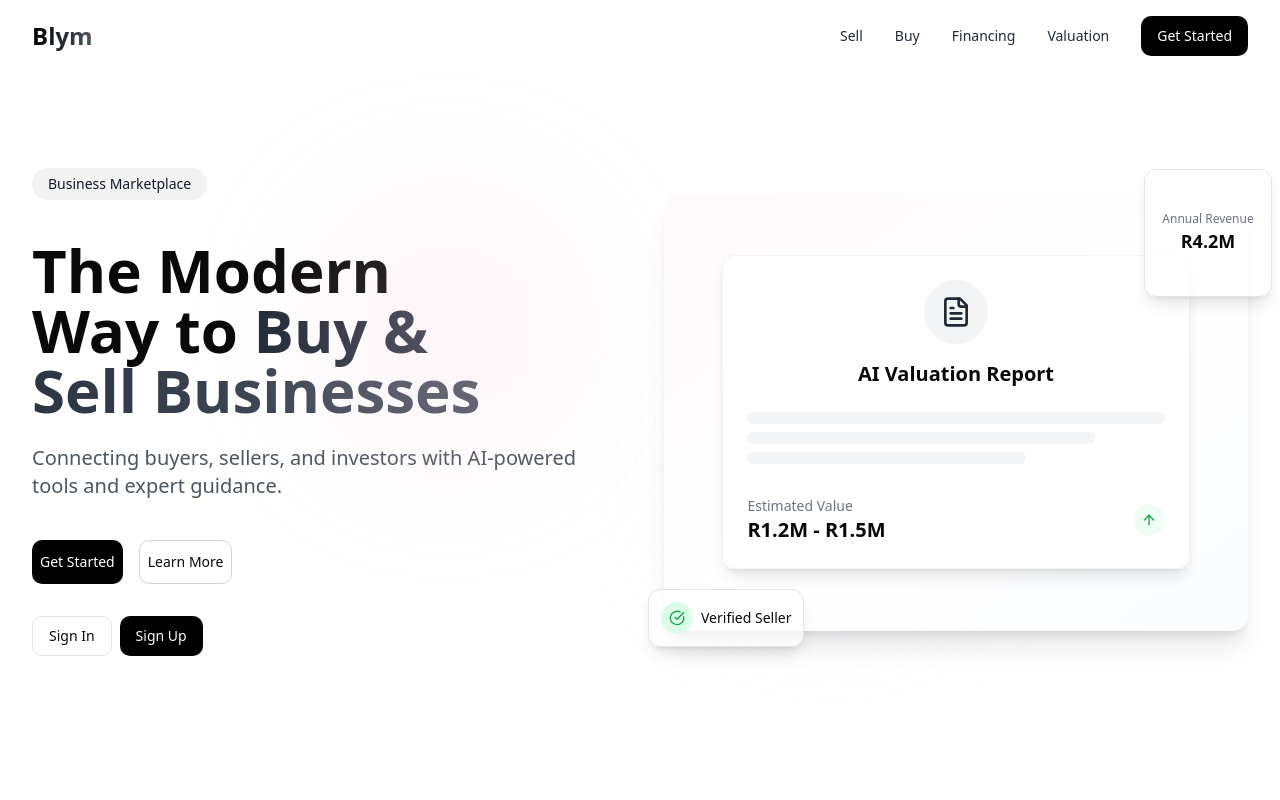
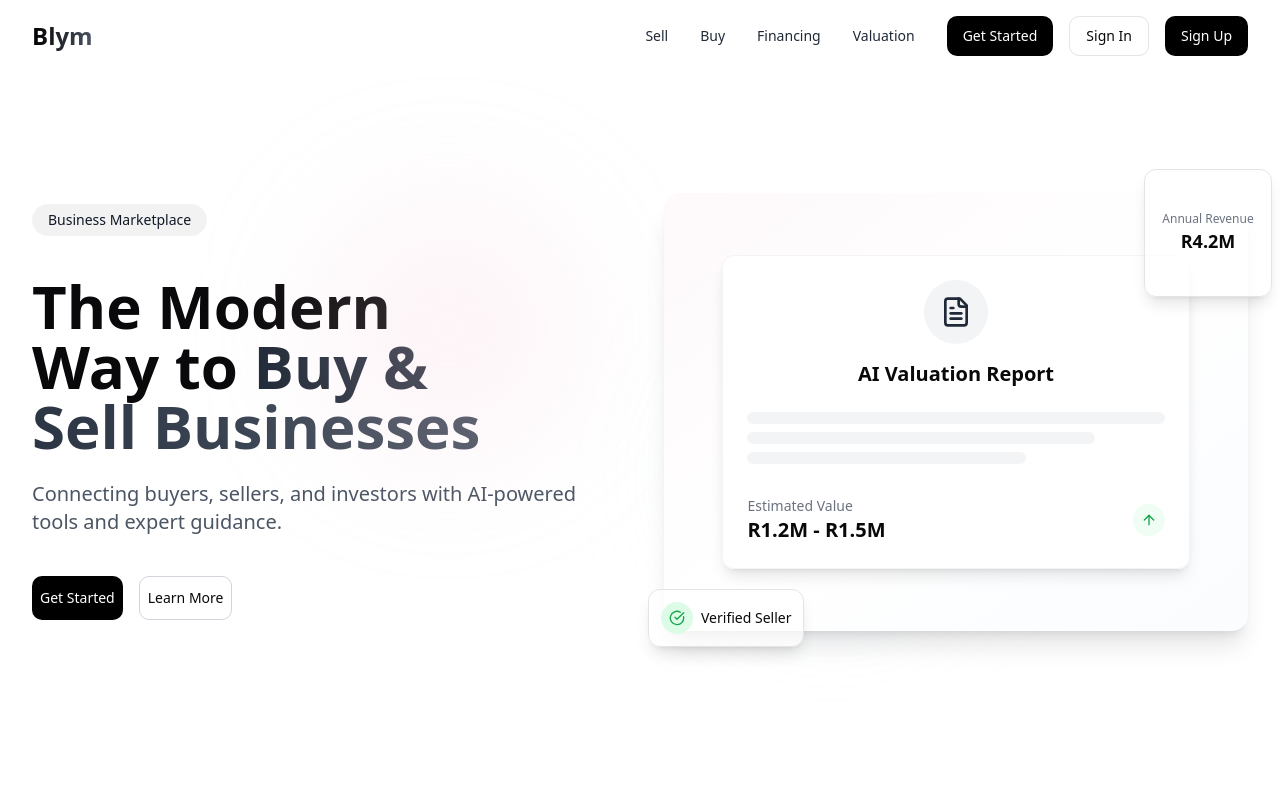
Before and after one commit to ShivenMoodley/blym-marketplace-Version-1-, a React (Vite) app: page / in a window 1280 px wide. Shown: the top 800 px of the page. Built offline with nearby package versions, Linux system fonts and the light colour scheme.

Commit message:
feat: Move sign-in/sign-up buttons
Moves the sign-in and sign-up buttons next to the "Get Started" button in the navigation bar for improved visibility and user access.

```diff
--- a/src/components/Hero.tsx
+++ b/src/components/Hero.tsx
@@ -1,11 +1,8 @@
-
 import React, { useEffect, useRef } from "react";
 import { Button } from "@/components/ui/button";
 import { useIsMobile } from "@/hooks/use-mobile";
 import { Card, CardContent } from "@/components/ui/card";
 import { FileText, ArrowUp, CheckCircle } from "lucide-react";
-import { Link } from "react-router-dom";
-import AuthButtons from "@/components/AuthButtons";
 
 const Hero: React.FC = () => {
   const heroRef = useRef<HTMLDivElement>(null);
@@ -78,16 +75,6 @@ const Hero: React.FC = () => {
                 onClick={() => document.getElementById("sell")?.scrollIntoView({ behavior: "smooth" })}
               >
                 Learn More
-              </Button>
-            </div>
-
-            {/* Added authentication buttons */}
-            <div className="flex gap-2 pt-2">
-              <Button variant="outline" asChild>
-                <Link to="/auth?tab=signin">Sign In</Link>
-              </Button>
-              <Button variant="default" className="bg-black hover:bg-gray-800" asChild>
-                <Link to="/auth?tab=signup">Sign Up</Link>
               </Button>
             </div>
           </div>
--- a/src/components/Navbar.tsx
+++ b/src/components/Navbar.tsx
@@ -1,6 +1,8 @@
+
 import React, { useState, useEffect } from "react";
 import { cn } from "@/lib/utils";
 import { Button } from "@/components/ui/button";
+import { Link } from "react-router-dom";
 
 const Navbar: React.FC = () => {
   const [isScrolled, setIsScrolled] = useState(false);
@@ -64,12 +66,20 @@ const Navbar: React.FC = () => {
             >
               Valuation
             </a>
-            <Button
-              className="ml-4 bg-black text-white hover:bg-gray-900 transition-smooth"
-              onClick={() => document.getElementById("signup")?.scrollIntoView({ behavior: "smooth" })}
-            >
-              Get Started
-            </Button>
+            <div className="flex items-center space-x-4">
+              <Button
+                className="bg-black text-white hover:bg-gray-900 transition-smooth"
+                onClick={() => document.getElementById("signup")?.scrollIntoView({ behavior: "smooth" })}
+              >
+                Get Started
+              </Button>
+              <Button variant="outline" asChild>
+                <Link to="/auth?tab=signin">Sign In</Link>
+              </Button>
+              <Button className="bg-black text-white hover:bg-gray-900" asChild>
+                <Link to="/auth?tab=signup">Sign Up</Link>
+              </Button>
+            </div>
           </div>
 
           {/* Mobile Menu Button */}
@@ -146,13 +156,28 @@ const Navbar: React.FC = () => {
               Valuation
             </a>
             <Button
-              className="w-full mt-4 bg-black text-white hover:bg-gray-900 transition-smooth"
+              className="w-full mt-4 mb-2 bg-black text-white hover:bg-gray-900 transition-smooth"
               onClick={() => {
                 document.getElementById("signup")?.scrollIntoView({ behavior: "smooth" });
                 setIsMobileMenuOpen(false);
               }}
             >
               Get Started
+            </Button>
+            <Button
+              variant="outline"
+              className="w-full mb-2"
+              asChild
+              onClick={() => setIsMobileMenuOpen(false)}
+            >
+              <Link to="/auth?tab=signin">Sign In</Link>
+            </Button>
+            <Button
+              className="w-full bg-black text-white hover:bg-gray-900"
+              asChild
+              onClick={() => setIsMobileMenuOpen(false)}
+            >
+              <Link to="/auth?tab=signup">Sign Up</Link>
             </Button>
           </div>
         )}
```
